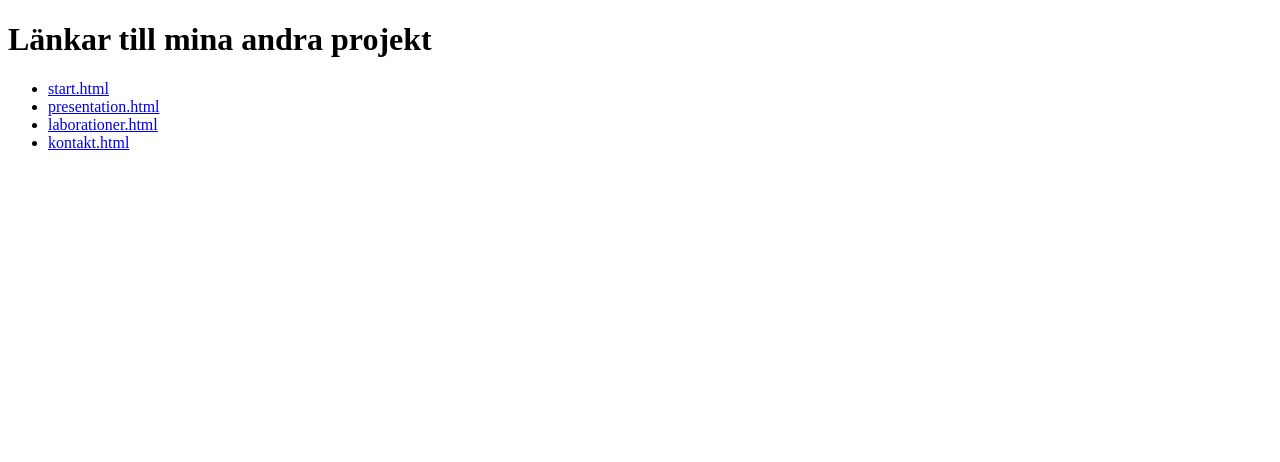
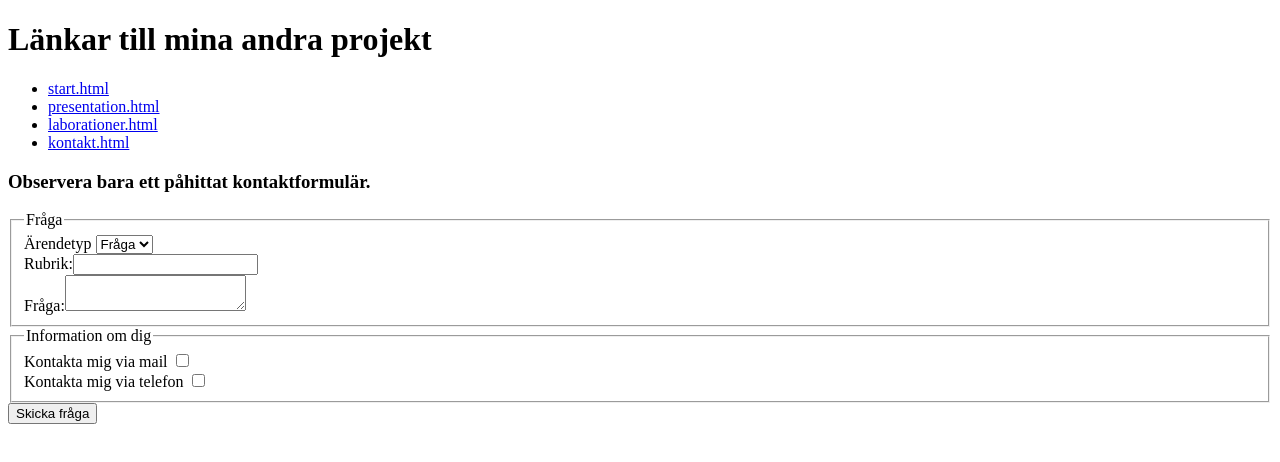
Before and after one commit to ek222mw/1IK415_Webbteknisk_introduktion-laborationer, a plain HTML site: page Pages/kontakt.html in a window 1280 px wide. Drawn offline with Linux system fonts and the light colour scheme.

Commit message:
formulär

```diff
--- a/Pages/kontakt.html
+++ b/Pages/kontakt.html
@@ -12,5 +12,25 @@
     <li><a href="https://c9.io/ek222mw/1ik415-laborationer-public/workspace/Pages/laborationer.html">laborationer.html</a></li>
     <li><a href="https://c9.io/ek222mw/1ik415-laborationer-public/workspace/Pages/kontakt.html">kontakt.html</a></li>
     </ul>
+    <h3>Observera bara ett påhittat kontaktformulär.</h3>
+    <form id="form" name="form" method="post" action="http://voyager.lnu.se/tekinet/kurser/dtt/wp_webbintro/form.php">
+    <fieldset style="width 450px;">
+    <legend>Fråga</legend>
+    <label for="select">Ärendetyp</label>
+    <select name="Fråga" id="Fråga">
+    <option>Fråga</option>
+    <option var="Svar">Svar</option>
+    </select><br>
+    Rubrik:<input type="text" name="Rubrik" id="Rubrik" /><br>
+    Fråga:<textarea name="Fråga" id="Fråga" cols="20" rows="2"></textarea><br></fieldset>
+     <fieldset style="width 450px;">
+    <legend>Information om dig</legend>
+    <label for="telefon">Kontakta mig via mail</label>
+    <input type="checkbox" name="Kontakta mig via mail" id="mail" value="mail" /><br>
+     <label for="telefon">Kontakta mig via telefon</label>
+    <input type="checkbox" name="Kontakta mig via telefon" id="telefon" value="telefon" /><br>
+    </fieldset>
+    <input type="submit" name="Skicka fråga" id="Skicka fråga" value="Skicka fråga" />
+    </form>
     </body>
     </html>
```
Also changed, not shown: Index.html (+2 -2 lines), Pages/laborationer.html (+2 -2 lines).
